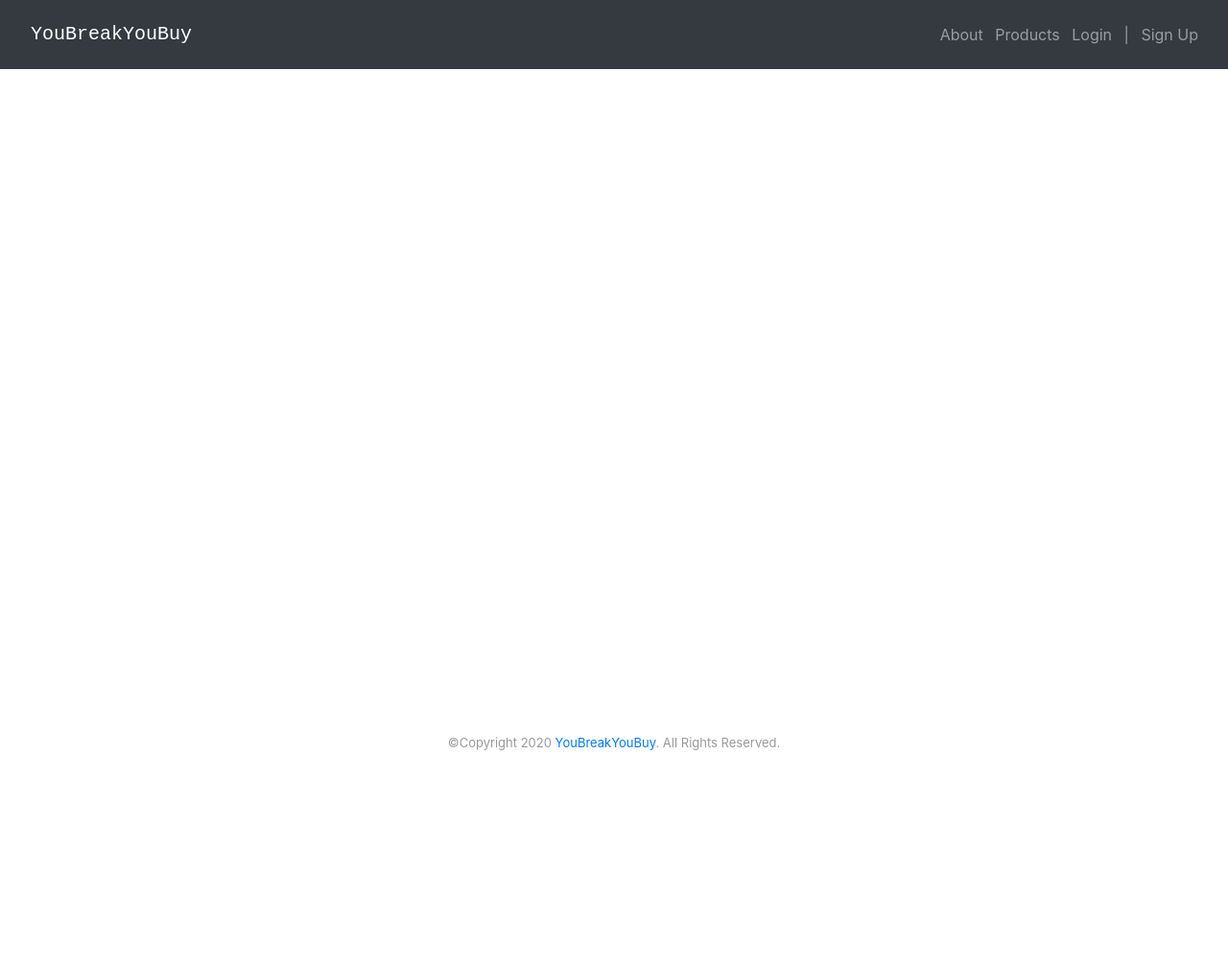
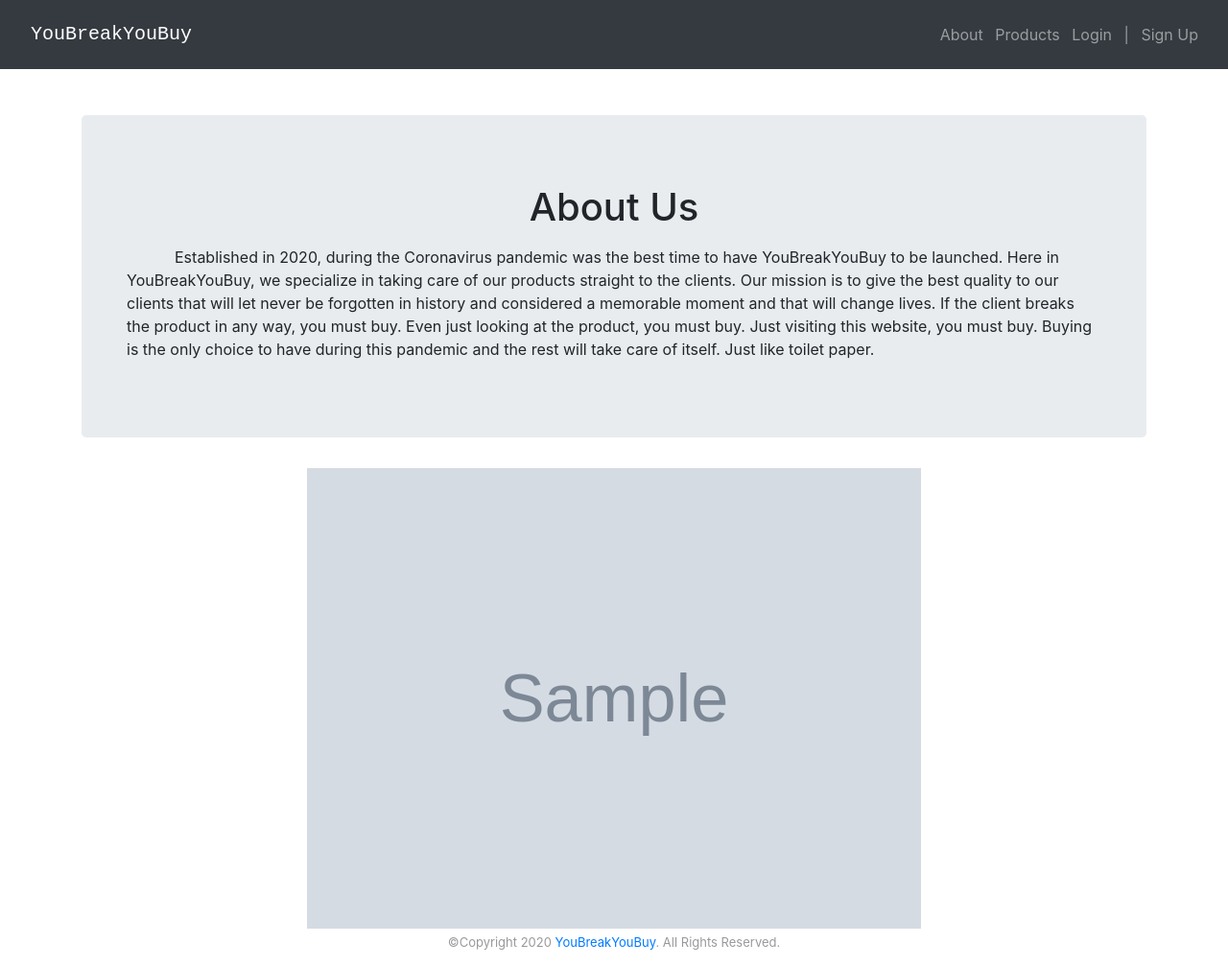
Before and after one commit to JustinsHub/YouBreakYouBuy, a Flask app: page / in a window 1280 px wide. Shown: the whole page at 96% size. Before the commit the page ends 782 px from the top, so only its background shows below. Run offline with Flask 2, Linux system fonts and the light colour scheme; tables that the repository leaves empty hold one stand-in row (values such as "Sample post"); grey boxes marked "Sample" are stand-in pictures; parts of the project's set-up code (start-up, migrations or seed data) failed here and were passed over.

Commit message:
updated app into scroll page. Deleted about/products page/routes

```diff
--- a/YouBreakYouBuy/app.py
+++ b/YouBreakYouBuy/app.py
@@ -35,7 +35,8 @@ def add_user_to_g():
 
 @app.route('/')
 def home():
-    return render_template('home.html')
+    product = Product.query.all()
+    return render_template('home.html', products=product)
 
 
 #####***** User sign up/login form *****#####
@@ -111,14 +112,3 @@ def edit_user(id):
         flash('Unauthorized. Must login to have access.', 'danger')
         return redirect(url_for('login'))
     return render_template('users/edit-user.html', user=user, form=form)
-
-#####***** Website Information *****#####
-
-@app.route('/about')
-def about_page():
-    return render_template('/about-page.html')
-
-@app.route('/products')
-def product_page():
-    product = Product.query.all()
-    return render_template('products.html', products=product)
--- a/YouBreakYouBuy/static/stylesheet/app.css
+++ b/YouBreakYouBuy/static/stylesheet/app.css
@@ -1,3 +1,7 @@
+html {
+	scroll-behavior: smooth;
+}
+
 #footer {
 	position: absolute;
 	left: 0;
@@ -53,6 +57,10 @@
 }
 
 .product-img-size {
-	width: 100%;
-	height: 100%;
+	width: 50%;
+	height: 50%;
 }
+
+.letter {
+	font-size: 100px;
+}
--- a/YouBreakYouBuy/templates/base.html
+++ b/YouBreakYouBuy/templates/base.html
@@ -10,16 +10,15 @@
 <body>
 <div id="page-container">
 <div id="content-wrap">
-    <header>
     <nav class="navbar navbar-dark bg-dark">
         <a class="navbar-brand ml-3 brand-font" href="/">YouBreakYouBuy</a>
             <div>
                 <ul class="navbar-nav d-inline col-6">
                     <li class="navbar-text mr-2">
-                        <a class="nav-link" href="{{url_for('about_page')}}">About</a>
+                        <a class="nav-link" href="#about">About</a>
                     </li>
                     <li class="navbar-text">
-                        <a class="nav-link" href="{{url_for('product_page')}}">Products</a>
+                        <a class="nav-link" href="#product">Products</a>
                     </li>
                     {% if g.user %}
                     <li class="navbar-text ml-2">
@@ -45,8 +44,6 @@
                 </ul>
             </div>
     </nav>
-    </header>
-
     {% for category, message in get_flashed_messages(with_categories=True) %}
     <div class="alert alert-{{ category }} d-flex justify-content-center mt-2">{{ message }}</div>
     {% endfor %}
--- a/YouBreakYouBuy/templates/home.html
+++ b/YouBreakYouBuy/templates/home.html
@@ -3,5 +3,26 @@
 {% block title %}Home{% endblock %}
 
 {% block content %}
-
+<section id="about" class="container">
+    <div class="jumbotron mt-5">
+    <div class="d-flex justify-content-center mt-2">
+        <h1>About Us</h1>
+    </div>
+    <div id="about-us" class="container mt-2">
+        <p> Established in 2020, during the Coronavirus pandemic was the best time to have YouBreakYouBuy to be launched.
+            Here in YouBreakYouBuy, we specialize in taking care of our products straight to the clients. Our mission is to give the best
+            quality to our clients that will let never be forgotten in history and considered a memorable moment and that will change lives.
+            If the client breaks the product in any way, you must buy. Even just looking at the product, you must buy. Just visiting this website,
+            you must buy. Buying is the only choice to have during this pandemic and the rest will take care of itself. Just like toilet paper.
+        </p>
+    </div>
+    </div>
+</section>
+<section id="product">
+    <div class="text-center">
+        {% for product in products %}
+        <img class="product-img-size" src="{{product.product_img}}">
+        {% endfor %}
+    </div>
+</section>
 {% endblock %}
```
Also changed, not shown: YouBreakYouBuy/templates/about-page.html (deleted, +0 -20 lines), YouBreakYouBuy/templates/products.html (deleted, +0 -12 lines).
